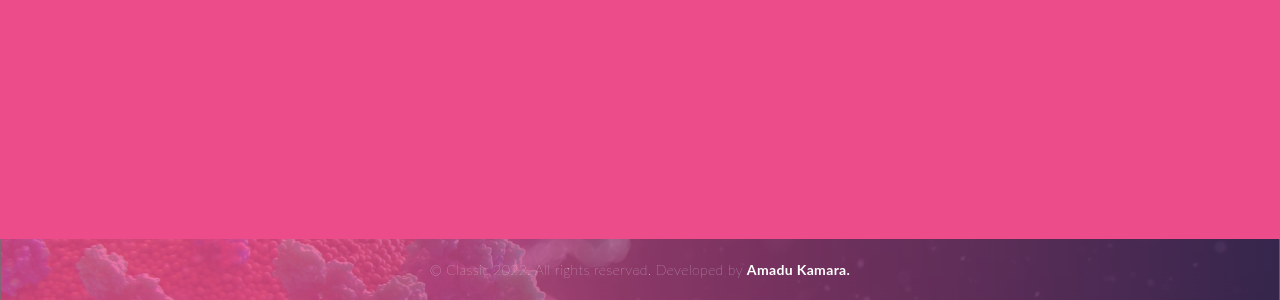
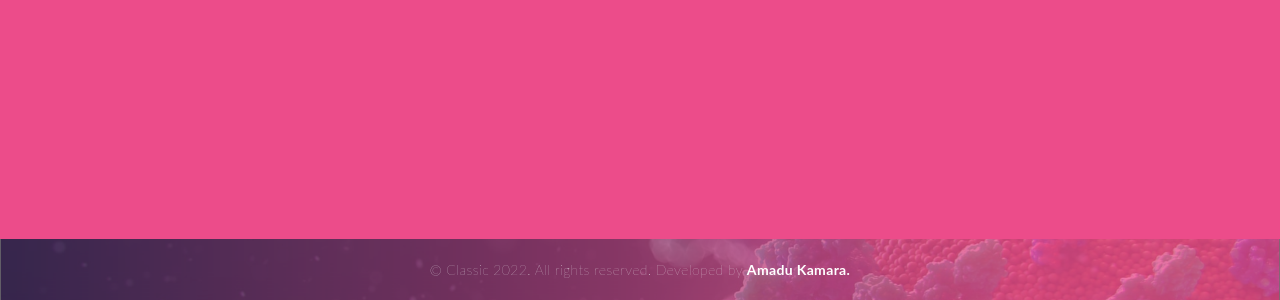
Before and after one commit to AmaduKamara/covid-metrics-data, a React (Create React App) app: page /details/1 in a window 1280 px wide. Shown: the part 500-800 px from the top of the page. Built offline with nearby package versions, Linux system fonts and the light colour scheme.

Commit message:
Changed footer background image

```diff
--- a/src/components/Footer.jsx
+++ b/src/components/Footer.jsx
@@ -1,7 +1,7 @@
 import React from 'react';
 
 const Footer = () => (
-  <div className="py-5 flex justify-center items-center hero fixed bottom-0 w-full">
+  <div className="py-5 flex justify-center items-center footer-hero fixed bottom-0 w-full">
     <h1 className="font-thin text-gray-100 tracking-wide">
       &copy; Classic 2022. All rights reserved. Developed by
       {' '}
--- a/src/index.css
+++ b/src/index.css
@@ -20,6 +20,13 @@ body {
   background-position: center;
 }
 
+.footer-hero {
+  background: url('./images/Covid\ Banner\ Footer.png');
+  background-repeat: no-repeat;
+  background-size: cover;
+  background-position: center;
+}
+
 .country {
   background: url('./images/Country\ background.png');
   background-repeat: no-repeat;
```
Also changed, not shown: src/images/Covid Banner Footer.png (added).
